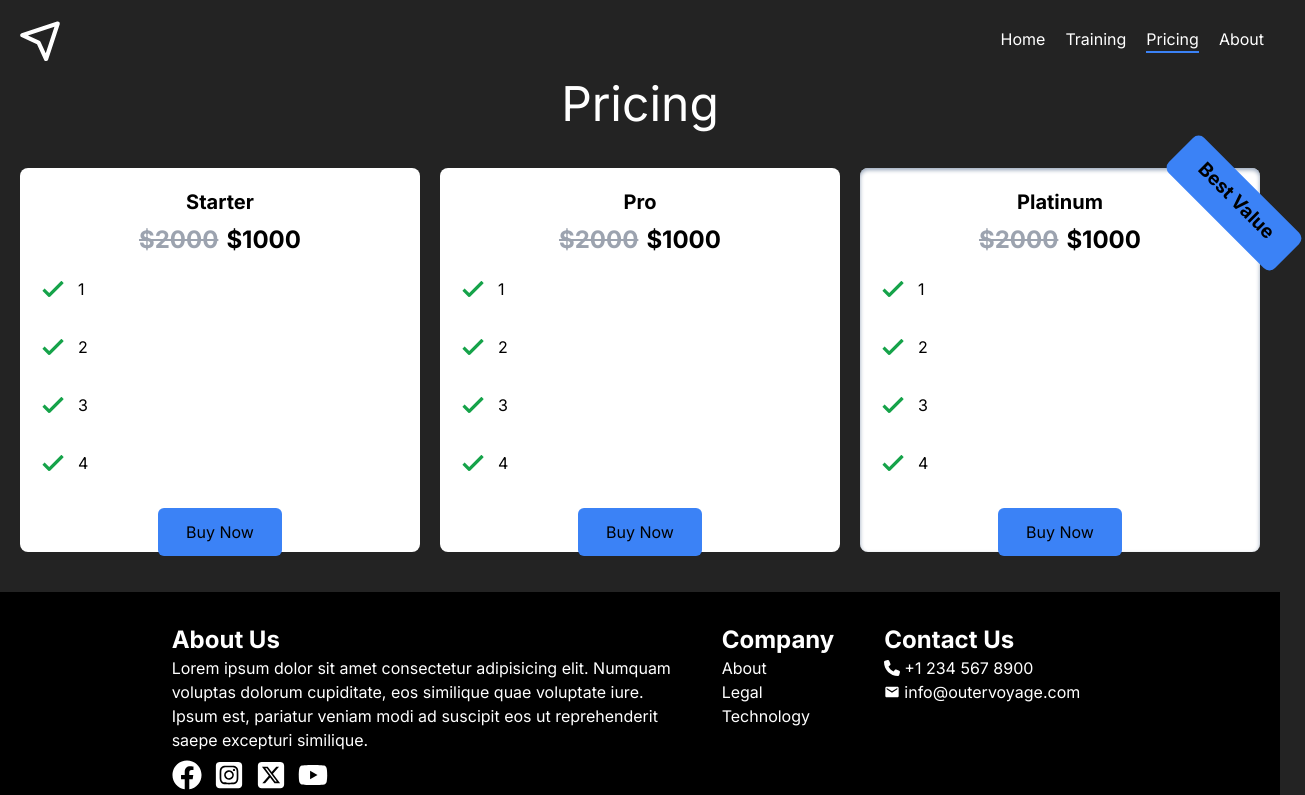
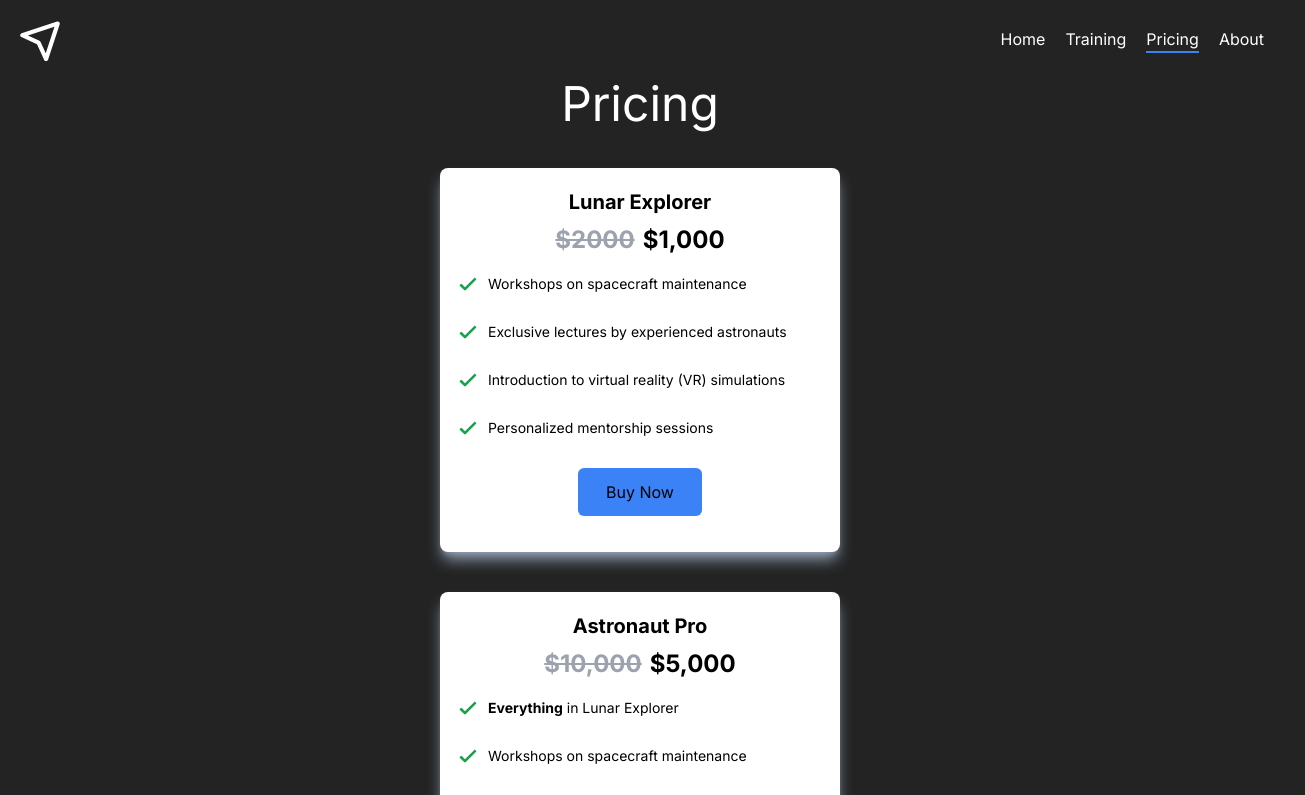
Before and after one commit to joseph-lang7/Outer-Voyage, a Next.js app: page /pricing in a window 1280 px wide. Shown: the top 795 px of the page, 1305 px wide, since content can reach past the window. Built offline with nearby package versions, Linux system fonts and the light colour scheme.

Commit message:
Finalize cards in pricing page

```diff
--- a/app/components/Container.jsx
+++ /dev/null
@@ -1,7 +0,0 @@
-import React from "react";
-
-const Container = (props) => {
-  return <div className="px-10">{props.children}</div>;
-};
-
-export default Container;
--- a/app/components/PricingCard.jsx
+++ b/app/components/PricingCard.jsx
@@ -11,46 +11,42 @@ const PricingCard = ({
   Option4,
 }) => {
   return (
-    <div
-      className={`${
-        bestValue
-          ? "shadow-inner shadow-slate-400 flex flex-col gap-2 bg-white h-96 min-w-[400px] max-w-[400px] items-center rounded-lg"
-          : "flex flex-col gap-2 bg-white h-96 min-w-[400px] max-w-[400px] items-center rounded-lg"
-      }`}
-    >
-      <div className="flex flex-col gap-2 mt-5 text-center">
+    <div className="shadow-slate-400 shadow-lg flex flex-col gap-2 bg-white h-96 w-[300px] sm:w-[400px] max-w-[450px] items-center rounded-lg relative overflow-hidden">
       {bestValue && (
-          <div className=" rounded-lg w-[150px] px-5 py-2 h-[50px] absolute bg-blue-500 justify-end translate-x-[180px] translate-y-[-10px] rotate-45 text-[19px] font-bold ">
-            <p>Best Value</p>
+        <div className="rounded-lg w-[180px] px-5 py-2 bg-blue-500 justify-end text-[15px] font-bold  absolute top-3  right-[-55px] transform rotate-[45deg] text-center">
+          Best Value
         </div>
       )}
+      <div className="max-w-full flex flex-col gap-2 mt-5 text-center">
         <h2 className="font-bold text-xl">{title}</h2>
         <div className="flex gap-2">
           <s className="font-bold text-gray-400 text-2xl ">{oldPrice}</s>
           <p className="font-bold text-2xl ">{newPrice}</p>
         </div>
       </div>
-      <div className="flex w-full pl-2 flex-col gap-2">
+      <div className="flex w-full pl-2 flex-col gap-2 text-sm">
         <div className="flex items-center justify-start">
-          <IoIosCheckmark size={50} className="text-green-600" />
+          <IoIosCheckmark size={40} className="text-green-600" />
           <p>{Option1}</p>
         </div>
       </div>
-      <div className="flex w-full pl-2 flex-col gap-2">
+      <div className="flex w-full pl-2 flex-col gap-2  text-sm">
         <div className="flex items-center justify-start">
-          <IoIosCheckmark size={50} className="text-green-600" />
+          <IoIosCheckmark size={40} className="text-green-600" />
           <p>{Option2}</p>
         </div>
       </div>
-      <div className="flex w-full pl-2 flex-col gap-2">
+      {Option3 && (
+        <div className="flex w-full pl-2 flex-col gap-2 text-sm">
           <div className="flex items-center justify-start">
-          <IoIosCheckmark size={50} className="text-green-600" />
+            <IoIosCheckmark size={40} className="text-green-600" />
             <p>{Option3}</p>
           </div>
         </div>
-      <div className="flex w-full pl-2 flex-col gap-2">
+      )}
+      <div className="flex w-full pl-2 flex-col gap-2  text-sm">
         <div className="flex items-center justify-start">
-          <IoIosCheckmark size={50} className="text-green-600" />
+          <IoIosCheckmark size={40} className="text-green-600" />
           <p>{Option4}</p>
         </div>
       </div>
--- a/app/pricing/page.jsx
+++ b/app/pricing/page.jsx
@@ -6,34 +6,42 @@ const PricingPage = () => {
   return (
     <div className="flex flex-col">
       <h1 className="text-center pt-20 text-white text-5xl">Pricing</h1>
-      <div className="flex flex-col xl:flex-row justify-center items-center h-auto px-10 pt-10 pb-10 text-black gap-8 xl:gap-5">
+      <div className="flex flex-col 2xl:flex-row justify-center items-center h-auto px-10 pt-10 pb-10 text-black gap-10">
         <PricingCard
-          title="Starter"
+          title="Lunar Explorer"
           oldPrice="$2000"
-          newPrice="$1000"
-          Option1={1}
-          Option2={2}
-          Option3={3}
-          Option4={4}
+          newPrice="$1,000"
+          Option1="Workshops on spacecraft maintenance"
+          Option2="Exclusive lectures by experienced astronauts"
+          Option3="Introduction to virtual reality (VR) simulations "
+          Option4="Personalized mentorship sessions "
         />
         <PricingCard
-          title="Pro"
-          oldPrice="$2000"
-          newPrice="$1000"
-          Option1={1}
-          Option2={2}
-          Option3={3}
-          Option4={4}
+          title="Astronaut Pro"
+          oldPrice="$10,000"
+          newPrice="$5,000"
+          Option1={
+            <p>
+              <b>Everything</b> in Lunar Explorer
+            </p>
+          }
+          Option2="Workshops on spacecraft maintenance"
+          Option3="Zero-gravity flight experiences"
+          Option4="Opportunity to collaborate with space agencies "
         />
         <PricingCard
-          title="Platinum"
+          title="Cosmic VIP"
           bestValue={true}
-          oldPrice="$2000"
-          newPrice="$1000"
-          Option1={1}
-          Option2={2}
-          Option3={3}
-          Option4={4}
+          oldPrice="$20,000"
+          newPrice="$13,000"
+          Option1={
+            <p>
+              <b>Everything</b> in Astronaut Pro
+            </p>
+          }
+          Option2=" Trips to space-related research facilities"
+          Option3="Hands-on training in operating lunar rovers "
+          Option4=" Simulated Mars mission "
         />
       </div>
     </div>
```
Lines whose indentation alone changed are shown as unchanged.
